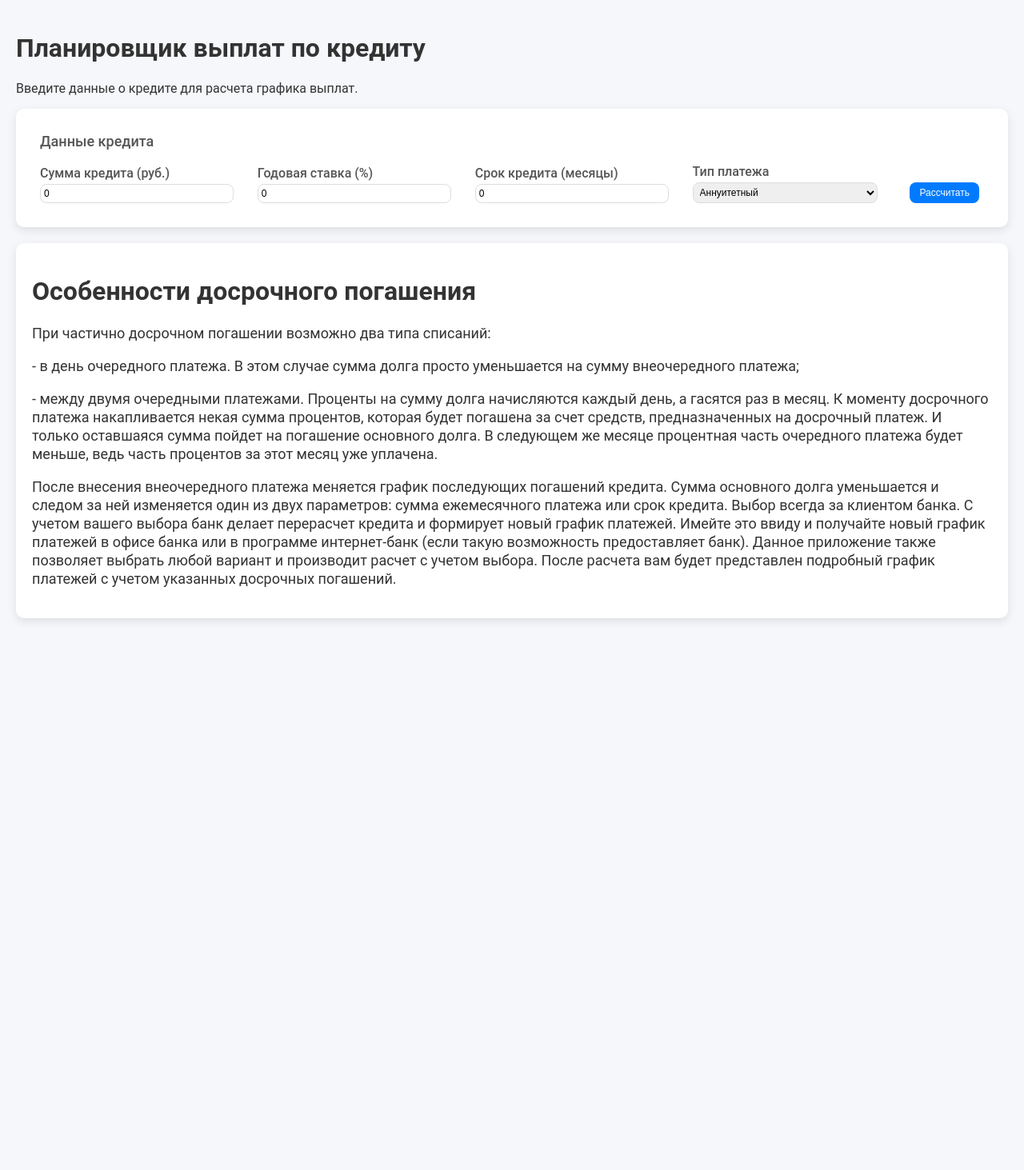
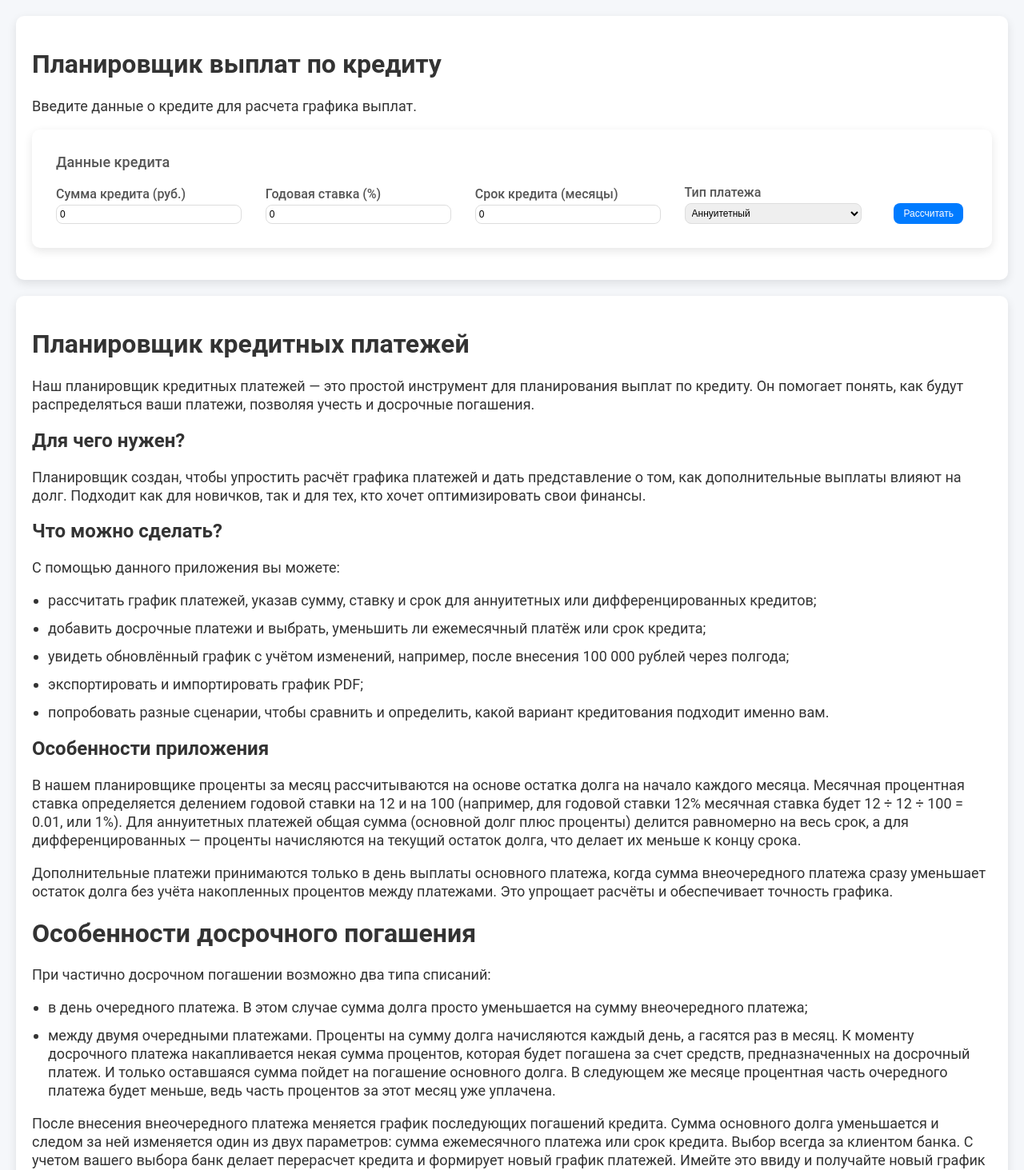
Before and after one commit to Pachokarpacho/credit-planner, a React (Create React App) app: page / in a window 1280 px wide. Shown: the top 1463 px of the page at 80% size. Before the commit the page ends 813 px from the top, so only its background shows below. Built offline with nearby package versions, Linux system fonts and the light colour scheme.

Commit message:
added more text

```diff
--- a/src/App.tsx
+++ b/src/App.tsx
@@ -19,31 +19,69 @@ const App: React.FC = () => {
   };
 
   return (
+
     <Container>
       <Row>
         <Col>
+        <div className='forms-wrapper'>
           <h1>Планировщик выплат по кредиту</h1>
-          <p>Введите данные о кредите для расчета графика выплат.</p>
+          <p className='text'>Введите данные о кредите для расчета графика выплат.</p>
           <CreditInputForm onExport={handleExport} />
+          </div>
         </Col>
         <Col>
         <div className='forms-wrapper'style={{marginTop: '5px',}}>
-          <h1>Особенности досрочного погашения</h1>
+          <h1>Планировщик кредитных платежей
+          </h1>
+          <p className='text'>Наш планировщик кредитных платежей — это простой инструмент для планирования выплат по кредиту. Он помогает понять, как будут распределяться ваши платежи, позволяя учесть и досрочные погашения.
+          </p>
+          <h2>Для чего нужен?
+          </h2>
+          <p className='text'>Планировщик создан, чтобы упростить расчёт графика платежей и дать представление о том, как дополнительные выплаты влияют на долг. Подходит как для новичков, так и для тех, кто хочет оптимизировать свои финансы.
+          </p>
+          <h2>Что можно сделать?
+          </h2>
+          <p className='text'>С помощью данного приложения вы можете:
+          </p>
+          <ul>
+            <li className='text' style={{marginLeft: '-20px', marginBottom: '12px'}}>рассчитать график платежей, указав сумму, ставку и срок для аннуитетных или дифференцированных кредитов;
+            </li>
+            <li className='text' style={{marginLeft: '-20px', marginBottom: '12px'}}>добавить досрочные платежи и выбрать, уменьшить ли ежемесячный платёж или срок кредита;
+            </li>
+            <li className='text' style={{marginLeft: '-20px', marginBottom: '12px'}}>увидеть обновлённый график с учётом изменений, например, после внесения 100 000 рублей через полгода;
+            </li>
+            <li className='text' style={{marginLeft: '-20px', marginBottom: '12px'}}>экспортировать и импортировать график PDF;
+            </li>
+            <li className='text' style={{marginLeft: '-20px'}}>попробовать разные сценарии, чтобы сравнить и определить, какой вариант кредитования подходит именно вам.
+            </li>
+          </ul>
+          <h2>Особенности приложения
+          </h2>
+          <p  className='text'>В нашем планировщике проценты за месяц рассчитываются на основе остатка долга на начало каждого месяца. Месячная процентная ставка определяется делением годовой ставки на 12 и на 100 (например, для годовой ставки 12% месячная ставка будет 12 ÷ 12 ÷ 100 = 0.01, или 1%). Для аннуитетных платежей общая сумма (основной долг плюс проценты) делится равномерно на весь срок, а для дифференцированных — проценты начисляются на текущий остаток долга, что делает их меньше к концу срока.
+          </p>
+          <p  className='text'>Дополнительные платежи принимаются только в день выплаты основного платежа, когда сумма внеочередного платежа сразу уменьшает остаток долга без учёта накопленных процентов между платежами. Это упрощает расчёты и обеспечивает точность графика.
+          </p>
+          <h1>Особенности досрочного погашения
+          </h1>
           <div>
           <p className='text'>При частично досрочном погашении возможно два типа списаний:
           </p>
-          <p className='text'>- в день очередного платежа. В этом случае сумма долга просто уменьшается на сумму внеочередного платежа;
-          </p>
-          <p className='text'>- между двумя очередными платежами. Проценты на сумму долга начисляются каждый день, а гасятся раз в месяц. К моменту досрочного платежа накапливается некая сумма процентов, которая будет погашена за счет средств, предназначенных на досрочный платеж. И только оставшаяся сумма пойдет на погашение основного долга. В следующем же месяце процентная часть очередного платежа будет меньше, ведь часть процентов за этот месяц уже уплачена.
-          </p>
+          <ul>
+          <li className='text' style={{marginLeft: '-20px', marginBottom: '12px'}}>в день очередного платежа. В этом случае сумма долга просто уменьшается на сумму внеочередного платежа;
+          </li>
+          <li className='text' style={{marginLeft: '-20px'}}>между двумя очередными платежами. Проценты на сумму долга начисляются каждый день, а гасятся раз в месяц. К моменту досрочного платежа накапливается некая сумма процентов, которая будет погашена за счет средств, предназначенных на досрочный платеж. И только оставшаяся сумма пойдет на погашение основного долга. В следующем же месяце процентная часть очередного платежа будет меньше, ведь часть процентов за этот месяц уже уплачена.
+          </li>
+          </ul>
           <p className='text'>После внесения внеочередного платежа меняется график последующих погашений кредита. Сумма основного долга уменьшается и следом за ней изменяется один из двух параметров: сумма ежемесячного платежа или срок кредита. Выбор всегда за клиентом банка. С учетом вашего выбора банк делает перерасчет кредита и формирует новый график платежей. Имейте это ввиду и получайте новый график платежей в офисе банка или в программе интернет-банк (если такую возможность предоставляет банк). Данное приложение также позволяет выбрать любой вариант и производит расчет с учетом выбора. После расчета вам будет представлен подробный график платежей с учетом указанных досрочных погашений.
           </p>
-          <p></p>
+          <p className='text'>Выгоднее уменьшать срок кредита, так как общая переплата в этом случае снизится более значительно. Поэтому, если сумма ежемесячного платежа вам посильна, рекомендуем уменьшать именно срок.
+          </p>
           </div>
         </div>
         </Col>
       </Row>
     </Container>
+
   );
 };
 
```
